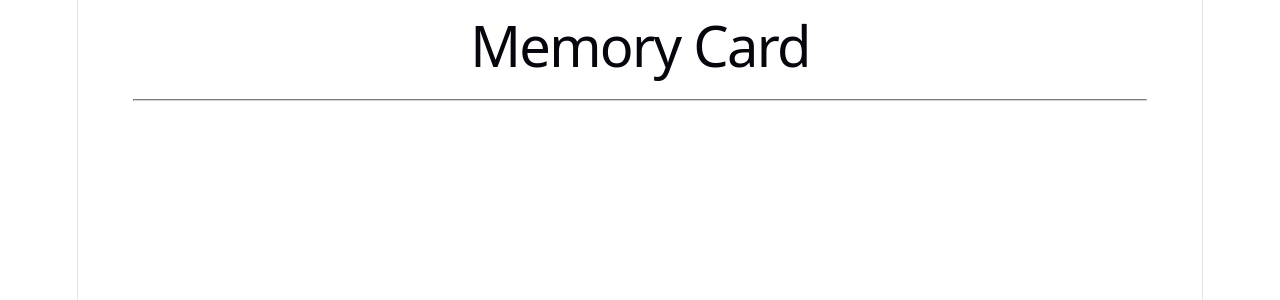
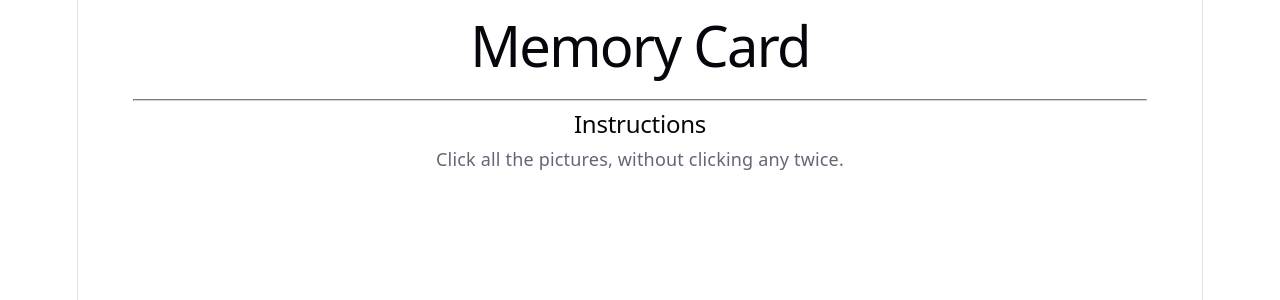
Before and after one commit to jenarofv/react-memory-card, a React (Vite) app: page / in a window 1280 px wide. Shown: the top 300 px of the page. Built offline with nearby package versions, Linux system fonts and the light colour scheme.

Commit message:
add instructions

```diff
--- a/src/App.jsx
+++ b/src/App.jsx
@@ -8,6 +8,10 @@ function App() {
         <h1>Memory Card</h1>
       </header>
       <hr />
+      <div className="instructions">
+        <h2> Instructions </h2>
+        <p> Click all the pictures, without clicking any twice.</p>
+      </div>
     </>
   );
 }
```
